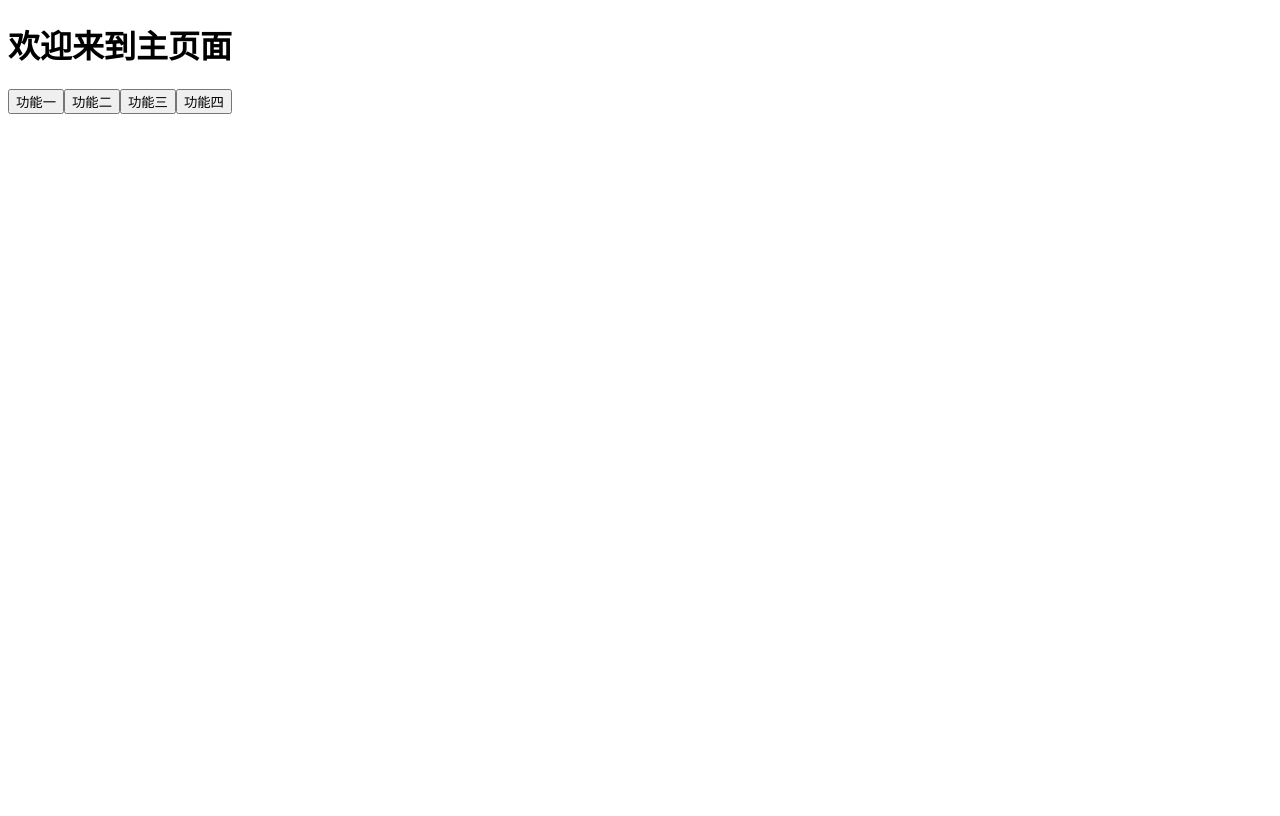
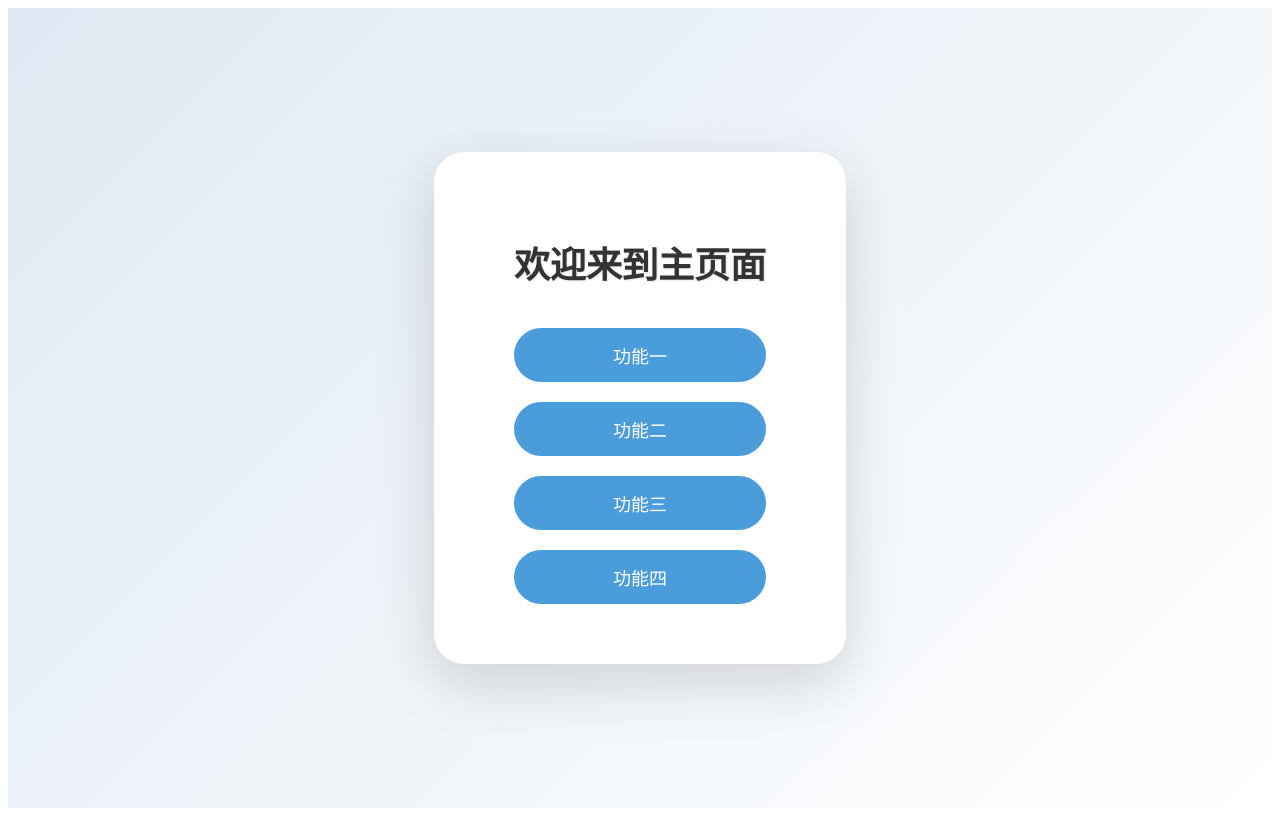
Before and after one commit to lcwlcw123456789/course_visual, a Vue app: page / in a window 1280 px wide. Built offline with nearby package versions, Linux system fonts and the light colour scheme.

Commit message:
beautify homepage

```diff
--- a/src/views/Home.vue
+++ b/src/views/Home.vue
@@ -1,11 +1,15 @@
 <!-- src/views/Home.vue -->
 <template>
-  <div>
-    <h1>欢迎来到主页面</h1>
-    <button @click="goTo('feature1')">功能一</button>
-    <button @click="goTo('feature2')">功能二</button>
-    <button @click="goTo('feature3')">功能三</button>
-    <button @click="goTo('feature4')">功能四</button>
+  <div class="home-container">
+    <div class="home-card">
+      <h1 class="home-title">欢迎来到主页面</h1>
+      <div class="button-group">
+        <button class="nav-button" @click="goTo('feature1')">功能一</button>
+        <button class="nav-button" @click="goTo('feature2')">功能二</button>
+        <button class="nav-button" @click="goTo('feature3')">功能三</button>
+        <button class="nav-button" @click="goTo('feature4')">功能四</button>
+      </div>
+    </div>
   </div>
 </template>
 
@@ -16,3 +20,56 @@ const goTo = (feature) => {
   router.push({ name: 'Feature' + feature.slice(-1) })
 }
 </script>
+
+<style scoped>
+.home-container {
+  min-height: 100vh;
+  background: linear-gradient(135deg, #dfe9f3, #ffffff);
+  display: flex;
+  justify-content: center;
+  align-items: center;
+}
+
+.home-card {
+  background: white;
+  padding: 60px 80px;
+  border-radius: 30px;
+  box-shadow: 0 20px 60px rgba(0, 0, 0, 0.15);
+  text-align: center;
+  transition: transform 0.3s ease;
+}
+
+.home-card:hover {
+  transform: translateY(-5px);
+}
+
+.home-title {
+  font-size: 36px;
+  margin-bottom: 40px;
+  color: #333;
+  text-shadow: 1px 1px 2px rgba(0,0,0,0.1);
+}
+
+.button-group {
+  display: flex;
+  flex-direction: column;
+  gap: 20px;
+}
+
+.nav-button {
+  padding: 14px 30px;
+  font-size: 18px;
+  border: none;
+  border-radius: 50px;
+  background-color: #4b9cdb;
+  color: white;
+  cursor: pointer;
+  transition: all 0.3s ease;
+}
+
+.nav-button:hover {
+  background-color: #367bb5;
+  transform: scale(1.05);
+  box-shadow: 0 8px 20px rgba(0, 0, 0, 0.2);
+}
+</style>
```
